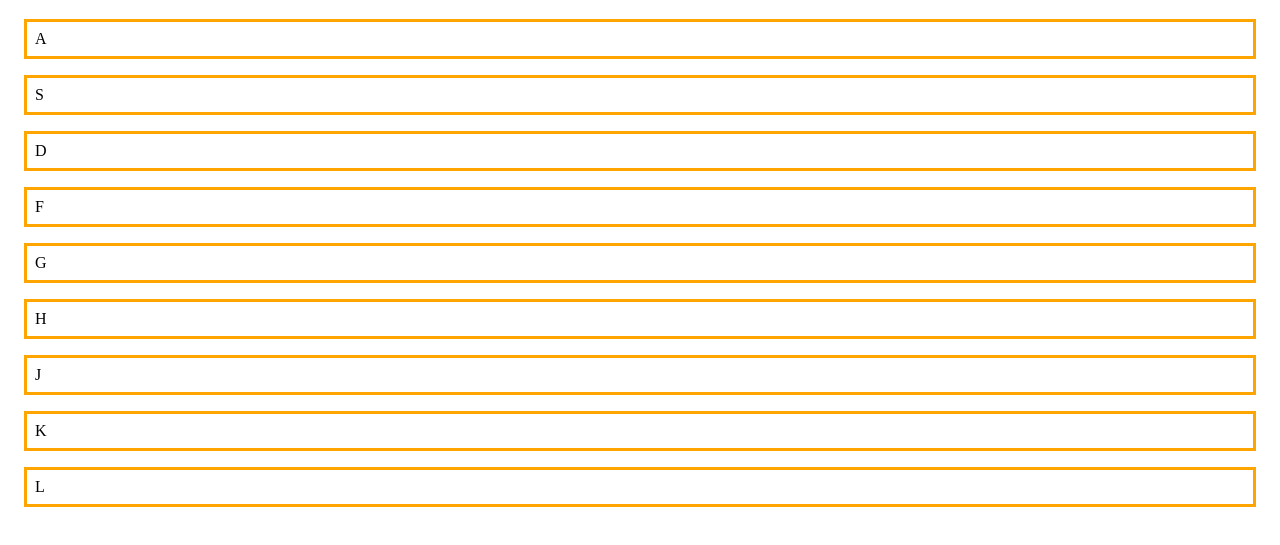
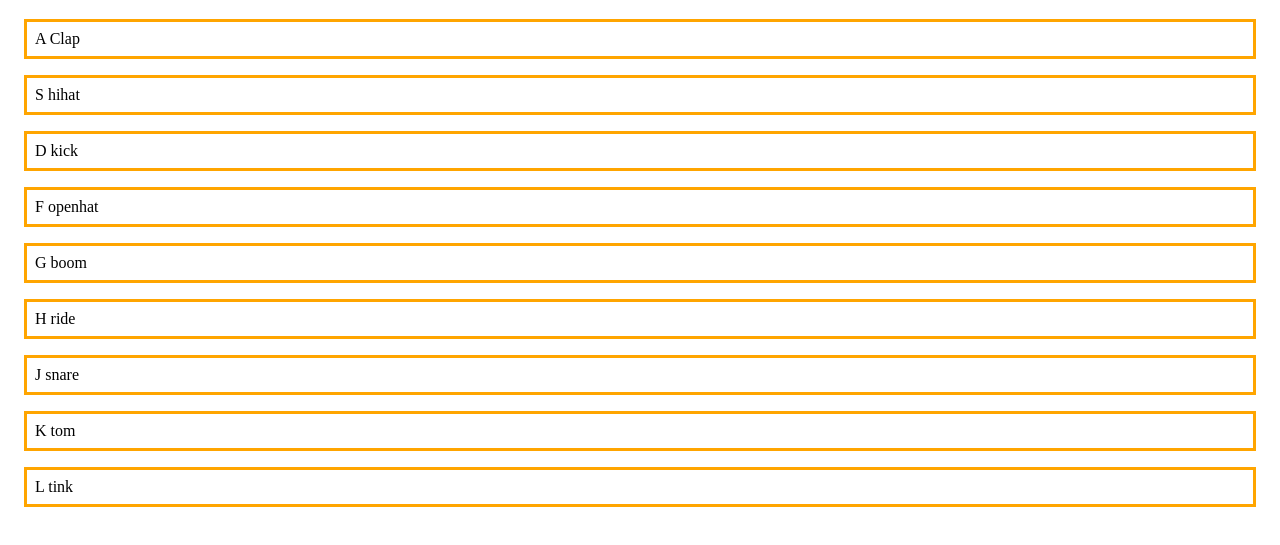
Before and after one commit to ch264/-JavaScript30, a plain HTML site: page index.html in a window 1280 px wide. Shown: the part 61-606 px from the top of the page. Drawn offline with Linux system fonts and the light colour scheme.

Commit message:
added remove css class

```diff
--- a/index.html
+++ b/index.html
@@ -11,15 +11,15 @@
 
 		<h1>Play the drumkit with your keyboard</h1>
 
-		<div data-key="65" class="key">A</div>
-		<div data-key="83" class="key">S</div>
-		<div data-key="68" class="key">D</div>
-		<div data-key="70" class="key">F</div>
-		<div data-key="71" class="key">G</div>
-		<div data-key="72" class="key">H</div>
-		<div data-key="74" class="key">J</div>
-		<div data-key="75" class="key">K</div>
-		<div data-key="75" class="key">L</div>
+		<div data-key="65" class="key">A Clap</div>
+		<div data-key="83" class="key">S hihat</div>
+		<div data-key="68" class="key">D kick</div>
+		<div data-key="70" class="key">F openhat</div>
+		<div data-key="71" class="key">G boom</div>
+		<div data-key="72" class="key">H ride</div>
+		<div data-key="74" class="key">J snare</div>
+		<div data-key="75" class="key">K tom</div>
+		<div data-key="76" class="key">L tink</div>
 
 		<!-- when someone hits a key, sound is being played -->
 		<audio data-key="65" src="sounds/clap.wav"></audio>
@@ -30,7 +30,7 @@
 		<audio data-key="72" src="sounds/ride.wav"></audio>
 		<audio data-key="74" src="sounds/snare.wav"></audio>
 		<audio data-key="75" src="sounds/tom.wav"></audio>
-		<audio data-key="75" src="sounds/tink.wav"></audio>
+		<audio data-key="76" src="sounds/tink.wav"></audio>
 
 
 
--- a/main.js
+++ b/main.js
@@ -7,6 +7,19 @@ window.addEventListener('keydown', function(e) {
 	// rewinds audio to start
 	audio.currentTime = 0;
 	audio.play();
+	// add class
 	key.classList.add('playing');
-	console.log(key)
+	// remove class with transition end event
+
 });
+
+function removeTransition(e) {
+	// skips if not transform
+	if (e.propertyName !== 'transform') return;
+	this.classList.remove('playing');
+}
+
+// grabs all keys
+const keys = document.querySelectorAll('.key')
+// loop over every key element and attach an event listener
+keys.forEach(key => key.addEventListener('transitionend', removeTransition));
--- a/style.css
+++ b/style.css
@@ -7,6 +7,7 @@
 }
 
 .playing {
-	transform: scale();
+	transform: scale(1.1);
 	border: 5px solid yellow;
+	box-shadow: 0 0 0.7em yellow;
 }
```
